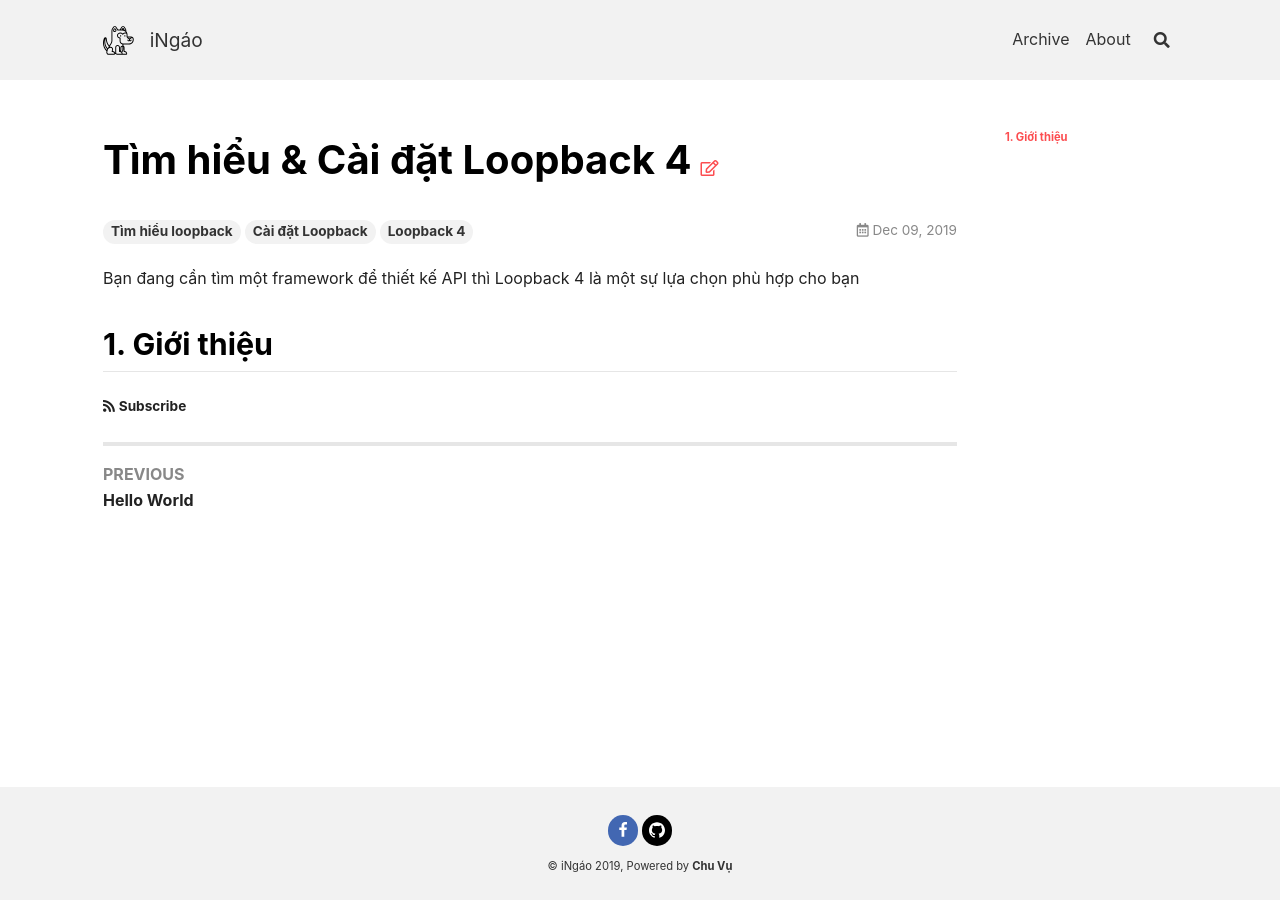
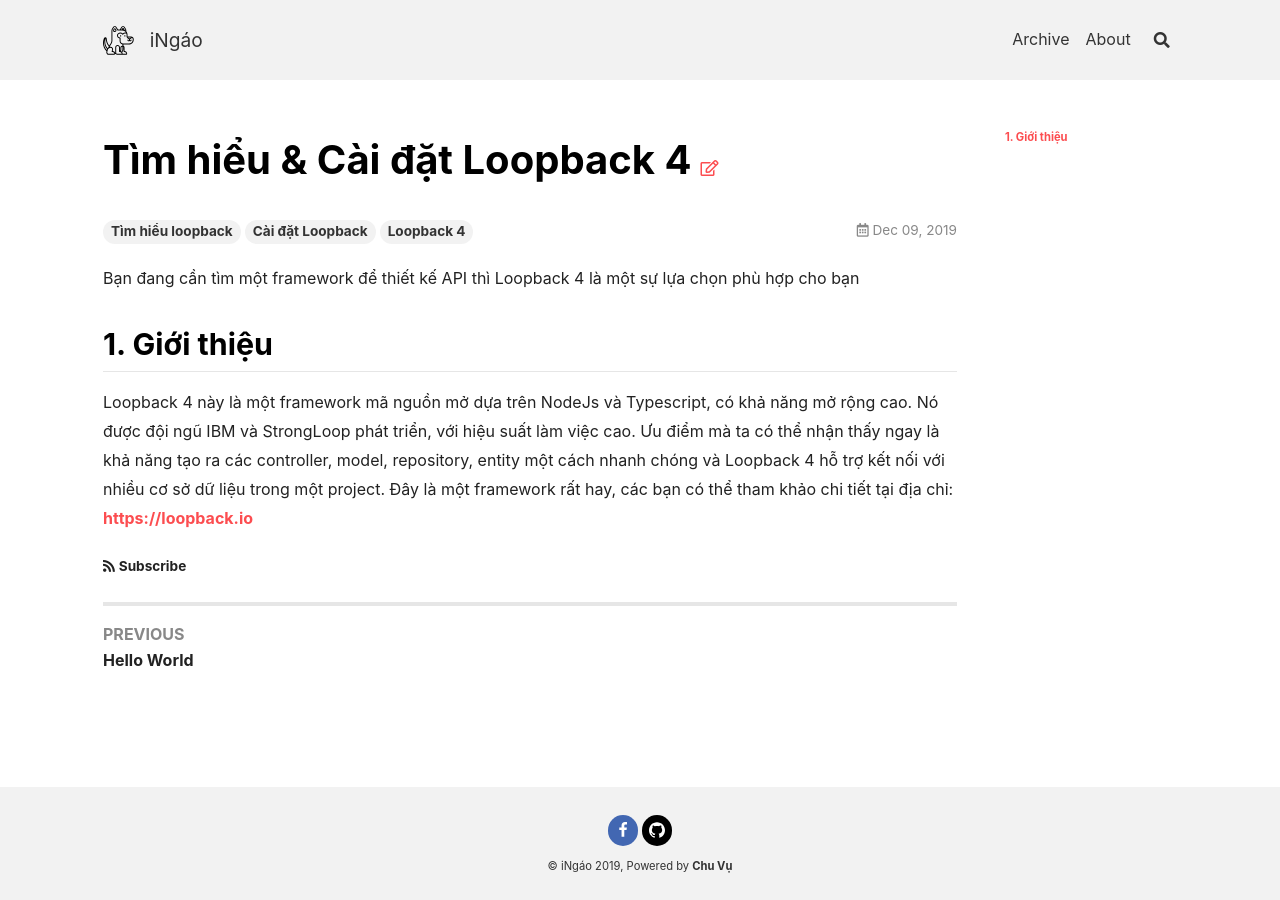
Before and after one commit to vu-cv/vu-cv.github.io, a Jekyll site: the page built from _posts/2019-12-09-tim-hieu-va-cai-dat-loopback-4.md, in a window 1280 px wide. Built offline with Jekyll 4.4.1, drawn with Linux system fonts in a browser that asks for light colours; nearby versions of some CDN libraries.

Commit message:
Update 2019-12-09-tim-hieu-va-cai-dat-loopback-4.md

```diff
--- a/_posts/2019-12-09-tim-hieu-va-cai-dat-loopback-4.md
+++ b/_posts/2019-12-09-tim-hieu-va-cai-dat-loopback-4.md
@@ -5,3 +5,6 @@ tags: [Tìm hiểu loopback, Cài đặt Loopback, Loopback 4]
 ---
 Bạn đang cần tìm một framework để thiết kế API thì Loopback 4 là một sự lựa chọn phù hợp cho bạn
 ## 1. Giới thiệu
+Loopback 4 này là một framework mã nguồn mở dựa trên NodeJs và Typescript, có khả năng mở rộng cao. Nó được đội ngũ IBM và StrongLoop phát triển, với hiệu suất làm việc cao.
+Ưu điểm mà ta có thể nhận thấy ngay là khả năng tạo ra các controller, model, repository, entity một cách nhanh chóng và Loopback 4 hỗ trợ kết nối với nhiều cơ sở dữ liệu trong một project.
+Đây là một framework rất hay, các bạn có thể tham khảo chi tiết tại địa chỉ: [https://loopback.io](https://loopback.io)
```
